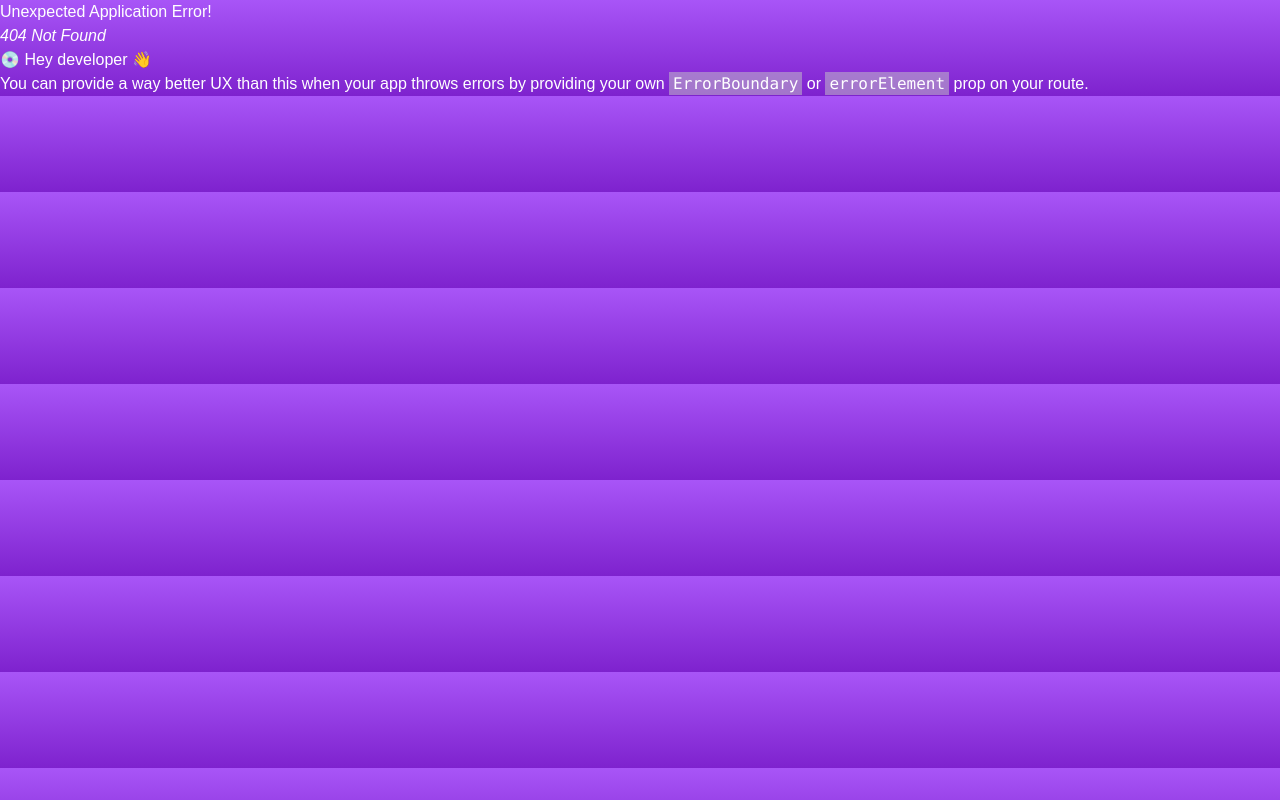
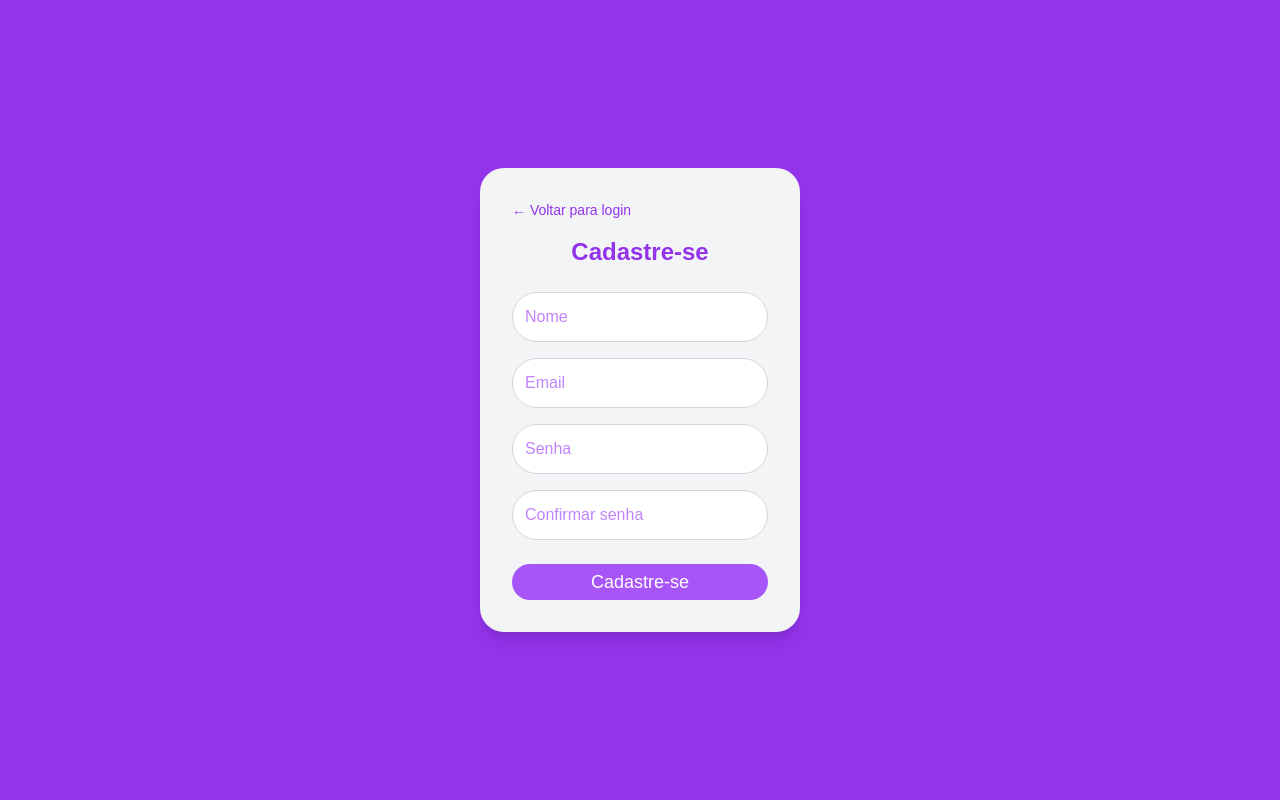
Before and after one commit to elc1074/trajeto-cultural-frontend, a React (Vite) app: page /register in a window 1280 px wide. Before the commit this address had no page. Built offline with nearby package versions, Linux system fonts and the light colour scheme.

Commit message:
feat: add register page

```diff
--- a/src/App.jsx
+++ b/src/App.jsx
@@ -1,5 +1,6 @@
 import { BrowserRouter as Router, Routes, Route } from "react-router-dom";
 import Login from "./pages/Login";
+import Register from "./pages/Register";
 import Home from "./pages/Home";
 import Perfil from "./pages/Perfil";
 import PontoArtistico from "./pages/PontoArtistico";
@@ -11,6 +12,9 @@ function App() {
       <Routes>
         {/* Rota inicial: Login */}
         <Route path="/" element={<Login />} />
+
+        {/* Rota de registro */}
+        <Route path="/register" element={<Register />} />
 
         {/* Tela principal */}
         <Route path="/home" element={<Home />} />
--- a/src/main.jsx
+++ b/src/main.jsx
@@ -5,6 +5,7 @@ import { createRoot } from "react-dom/client";
 import { createBrowserRouter, RouterProvider } from "react-router-dom";
 
 import Login from "./pages/Login.jsx";
+import Register from "./pages/Register.jsx";
 import Home from "./pages/Home.jsx";
 import Perfil from "./pages/Perfil.jsx";
 import PontoArtistico from "./pages/PontoArtistico.jsx";
@@ -17,6 +18,10 @@ const router = createBrowserRouter([
   {
     path: "/",
     element: <Login />,
+  },
+  {
+    path: "/register",
+    element: <Register />,
   },
   {
     path: "/home",
--- a/src/pages/Login.jsx
+++ b/src/pages/Login.jsx
@@ -82,6 +82,18 @@ const Login = () => {
         {erro && (
           <p className="text-red-300 text-sm text-center mt-2">{erro}</p>
         )}
+
+        {/* Texto e botão de cadastro */}
+        <div className="flex flex-col items-center mt-4">
+          <p className="text-gray-200 text-sm">Não tem uma conta?</p>
+          <Button
+            variant="outline"
+            className="mt-2 border-white text-white hover:bg-white hover:text-purple-600"
+            onClick={() => navigate("/register")}
+          >
+            Cadastre-se
+          </Button>
+        </div>
       </div>
     </div>
   );
--- /dev/null
+++ b/src/pages/Register.jsx
@@ -0,0 +1,109 @@
+import { useNavigate } from "react-router-dom";
+import { Button } from "@/components/ui/button";
+import { useState } from "react";
+
+const Register = () => {
+  const navigate = useNavigate();
+
+  const [nome, setNome] = useState("");
+  const [email, setEmail] = useState("");
+  const [senha, setSenha] = useState("");
+  const [confirmarSenha, setConfirmarSenha] = useState("");
+  const [erro, setErro] = useState("");
+  const [loading, setLoading] = useState(false);
+
+  const handleRegister = async () => {
+    if (senha !== confirmarSenha) {
+      setErro("As senhas não coincidem");
+      return;
+    }
+
+    setLoading(true);
+    try {
+      const response = await fetch("https://trajeto-cultural-backend.onrender.com/usuario/registro", {
+        method: "POST",
+        headers: {
+          "Content-Type": "application/json",
+        },
+        body: JSON.stringify({ nome, email, senha }),
+      });
+
+      if (!response.ok) {
+        throw new Error("Erro ao registrar usuário");
+      }
+
+      await response.json();
+      navigate("/"); // volta para login após cadastro
+    } catch (error) {
+      setErro(error.message);
+    } finally {
+      setLoading(false);
+    }
+  };
+
+  return (
+    <div className="h-screen flex flex-col items-center justify-center bg-purple-600 relative">
+      <div className="bg-gray-100 rounded-3xl shadow-lg p-8 w-80">
+        <button
+          className="text-purple-600 text-sm mb-4 flex items-center"
+          onClick={() => navigate("/")}
+        >
+          ← Voltar para login
+        </button>
+
+        <h2 className="text-purple-600 text-2xl font-bold mb-6 text-center">
+          Cadastre-se
+        </h2>
+
+        <div className="flex flex-col gap-4">
+          <input
+            type="text"
+            placeholder="Nome"
+            value={nome}
+            onChange={(e) => setNome(e.target.value)}
+            className="p-3 rounded-full bg-white border border-gray-300 focus:outline-none text-purple-600 placeholder-purple-400"
+          />
+          <input
+            type="email"
+            placeholder="Email"
+            value={email}
+            onChange={(e) => setEmail(e.target.value)}
+            className="p-3 rounded-full bg-white border border-gray-300 focus:outline-none text-purple-600 placeholder-purple-400"
+          />
+          <input
+            type="password"
+            placeholder="Senha"
+            value={senha}
+            onChange={(e) => setSenha(e.target.value)}
+            className="p-3 rounded-full bg-white border border-gray-300 focus:outline-none text-purple-600 placeholder-purple-400"
+          />
+          <input
+            type="password"
+            placeholder="Confirmar senha"
+            value={confirmarSenha}
+            onChange={(e) => setConfirmarSenha(e.target.value)}
+            className="p-3 rounded-full bg-white border border-gray-300 focus:outline-none text-purple-600 placeholder-purple-400"
+          />
+
+          <Button
+            className="mt-2 bg-purple-500 text-white py-3 rounded-full hover:bg-purple-600 text-lg flex justify-center items-center"
+            onClick={handleRegister}
+            disabled={loading}
+          >
+            {loading ? (
+              <div className="w-5 h-5 border-2 border-white border-t-transparent rounded-full animate-spin" />
+            ) : (
+              "Cadastre-se"
+            )}
+          </Button>
+
+          {erro && (
+            <p className="text-red-500 text-sm text-center mt-2">{erro}</p>
+          )}
+        </div>
+      </div>
+    </div>
+  );
+};
+
+export default Register;
```
